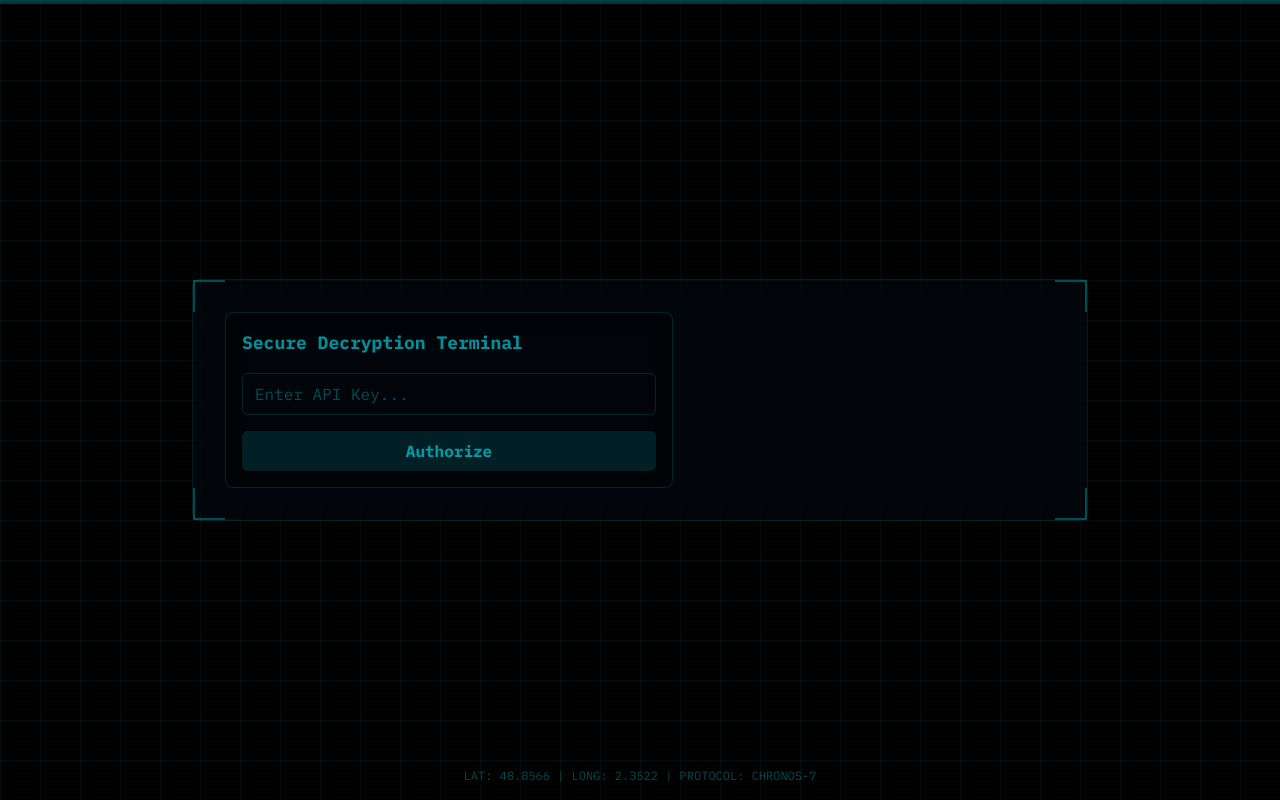
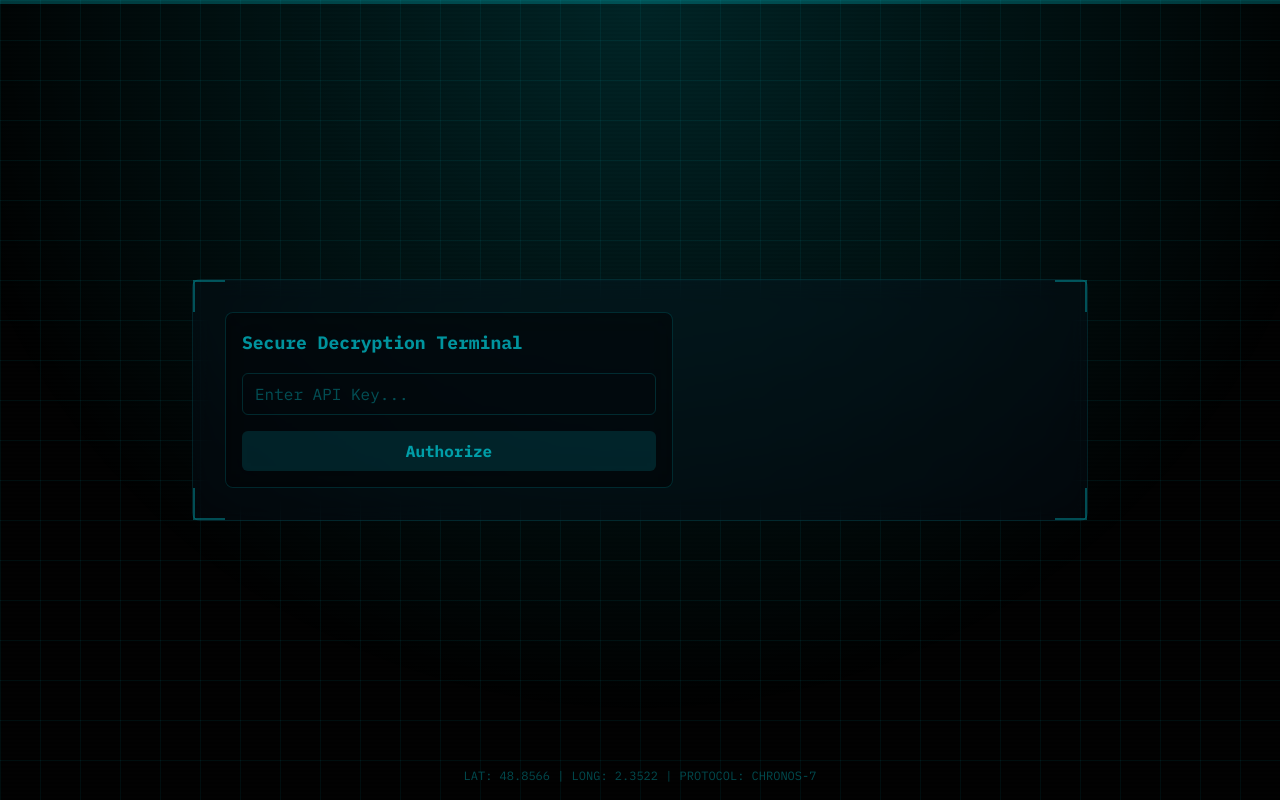
Before and after one commit to blueplaysgames3921/chronos-reconstruct, a Next.js app: page / in a window 1280 px wide. Built offline with nearby package versions, Linux system fonts and the light colour scheme.

Commit message:
Update LabBackground.tsx

```diff
--- a/components/LabBackground.tsx
+++ b/components/LabBackground.tsx
@@ -3,7 +3,12 @@ const LabBackground = () => {
     <div className="fixed inset-0 -z-10 overflow-hidden pointer-events-none">
       <div className="absolute inset-0 cyber-grid opacity-20" />
       <div className="absolute inset-0 scanline-overlay" />
-      <div className="absolute inset-0 bg-radial-at-t from-cyan-glow/5 to-transparent" />
+      <div
+        className="absolute inset-0"
+        style={{
+          background: 'radial-gradient(circle at top, rgba(0, 242, 255, 0.15) 0%, transparent 70%)'
+        }}
+      />
     </div>
   );
 };
```
